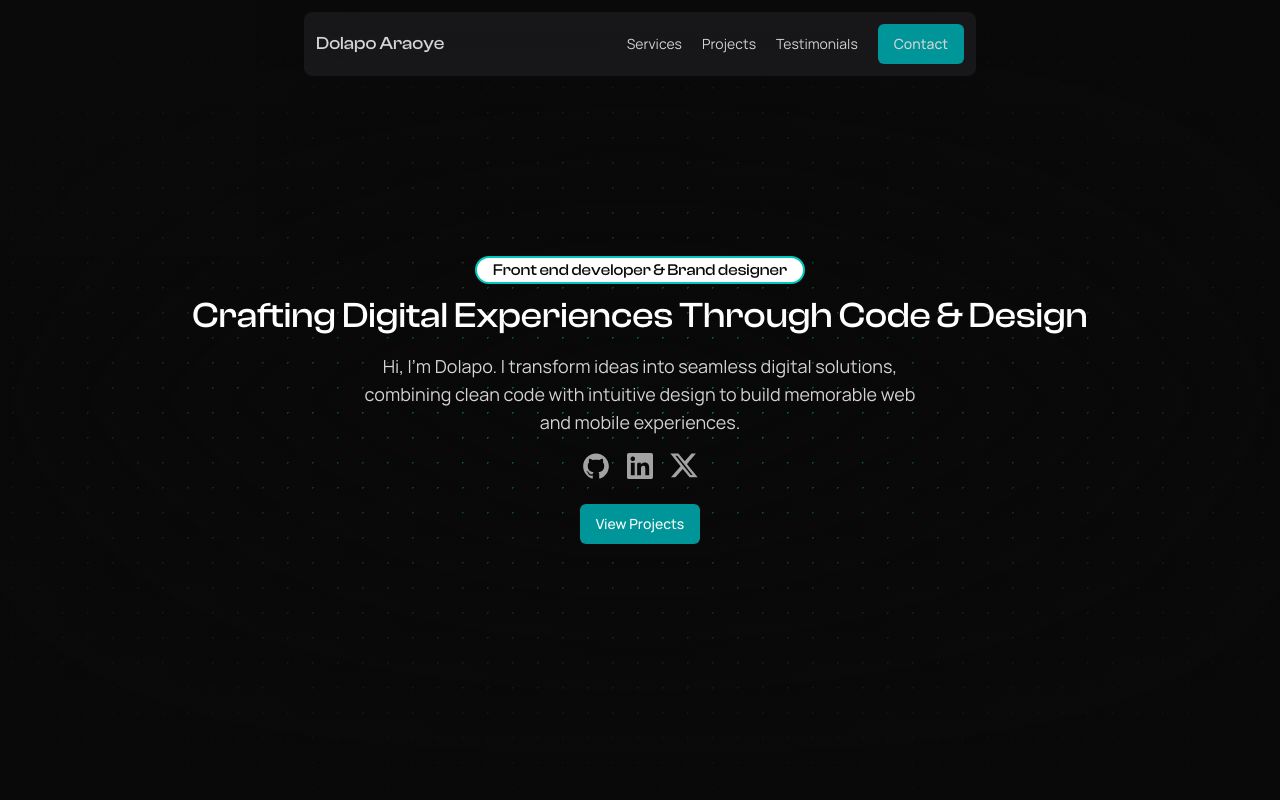
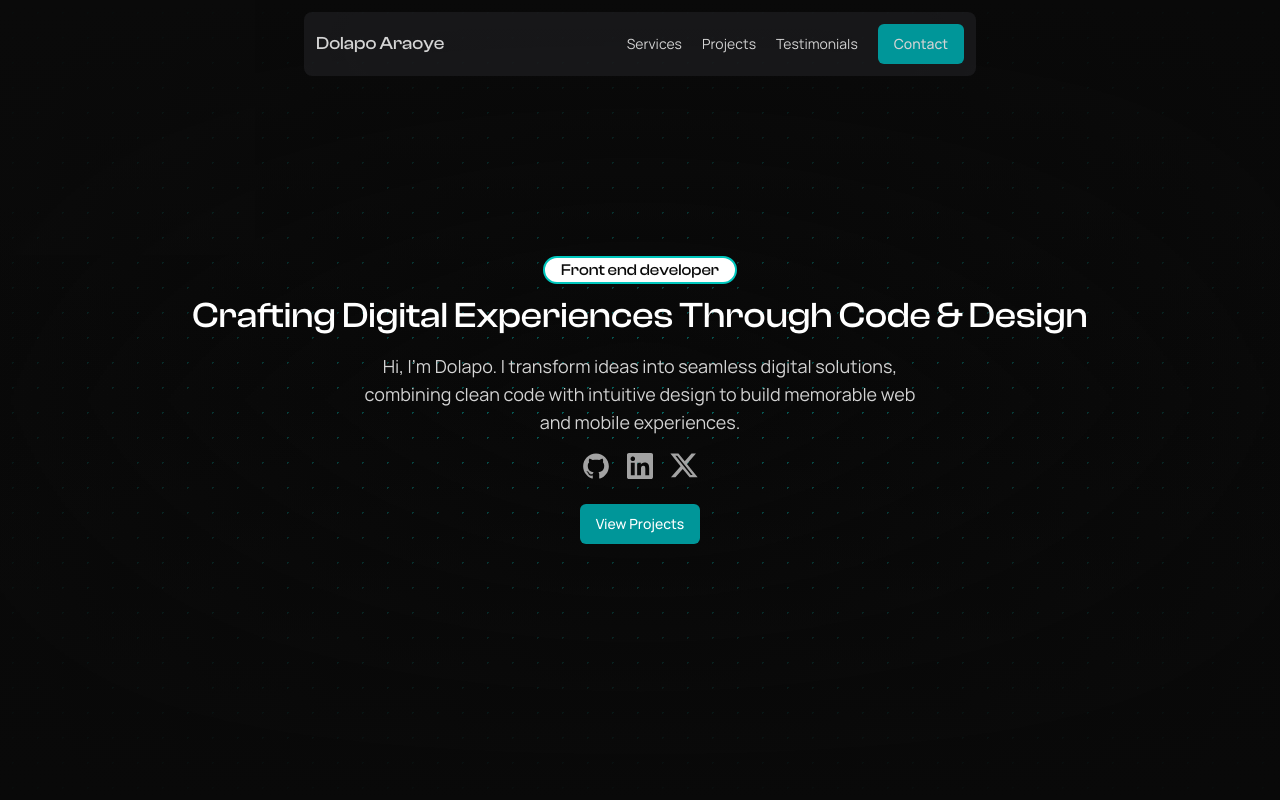
Before and after one commit to Dolapo-A/portfolio, a React (Vite) app: page / in a window 1280 px wide. Shown: the top 800 px of the page. Built offline with nearby package versions, Linux system fonts and the light colour scheme.

Commit message:
Refactor Hero component to remove "Brand designer" from the description

```diff
--- a/src/components/Hero.jsx
+++ b/src/components/Hero.jsx
@@ -10,7 +10,7 @@ const Hero = () => {
 		>
 			<div className="bg-transparent flex flex-col items-center">
 				<p className="border-2 border-primary font-clash-display text-sm sm:text-base bg-white text-background px-4 rounded-2xl mb-3">
-					Front end developer & Brand designer
+					Front end developer
 				</p>
 
 				<h1 className="font-clash-display text-2xl sm:text-3xl lg:text-4xl font-bold">
```
